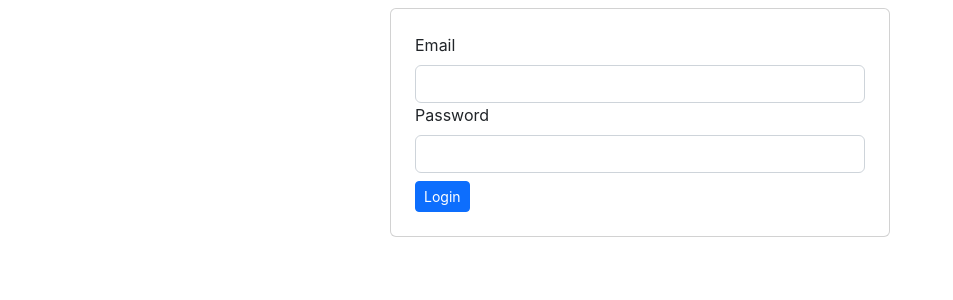
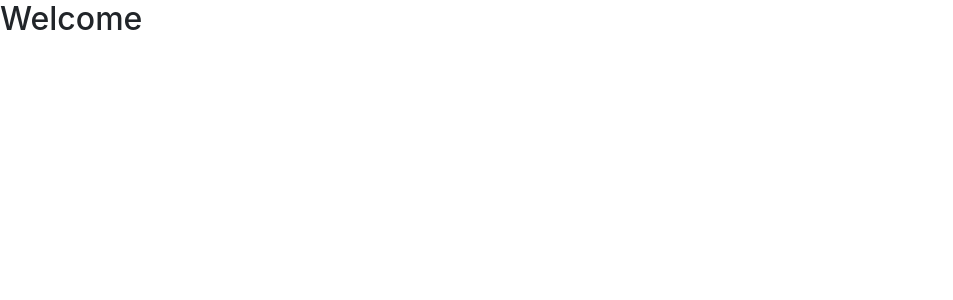
Before and after one commit to aqibmurtaza9/react_app, a React (Create React App) app: page / in a window 1280 px wide. Shown: the top 300 px of the page, without its empty margins (0-953 px from the left). Built offline with nearby package versions, Linux system fonts and the light colour scheme.

Commit message:
login worked

```diff
--- a/src/App.js
+++ b/src/App.js
@@ -3,15 +3,15 @@ import React, { Component } from 'react';
 import Login from './Component/UserAuth/Login';
 import  loginStore  from './Stores/LoginStore';
 import UserDetail from './Component/UserListing/UserDetail';
-import { useHistory } from 'react-router-dom';
 
-  class App extends Component {
+class App extends Component {
     constructor(props){
       super(props);
 
       this.state = {
         email : null,
-        password : null
+        password : null,
+        isAuthenticated : false
       }
     }
 
@@ -25,7 +25,7 @@ import { useHistory } from 'react-router-dom';
           console.log(response);
 
           if (response.message === "601") {
-
+             window.location.href ="/userdetail";
           } else {
             alert(response.message);
           }
@@ -35,7 +35,11 @@ import { useHistory } from 'react-router-dom';
     render()
     {
       return <div>
-                  <Login submit={this.handlerLogin}/>
+        {this.isAuthenticated ? (
+          <Login submit={this.handlerLogin}/>
+        ) : (
+          <UserDetail />
+        )}
       </div> ;
     }
 }
```
Also changed, not shown: src/Component/Router/Routes.js (+6 -6 lines).
